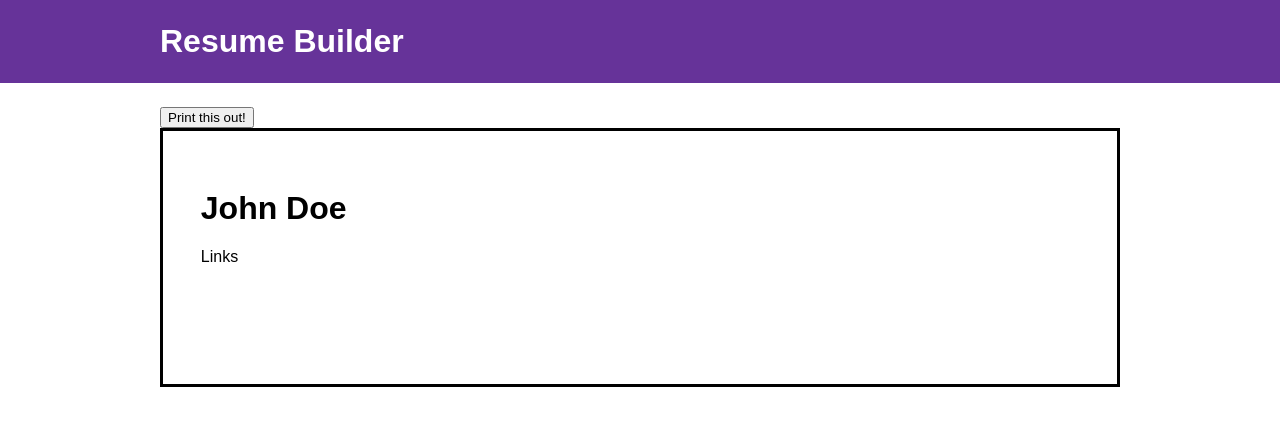
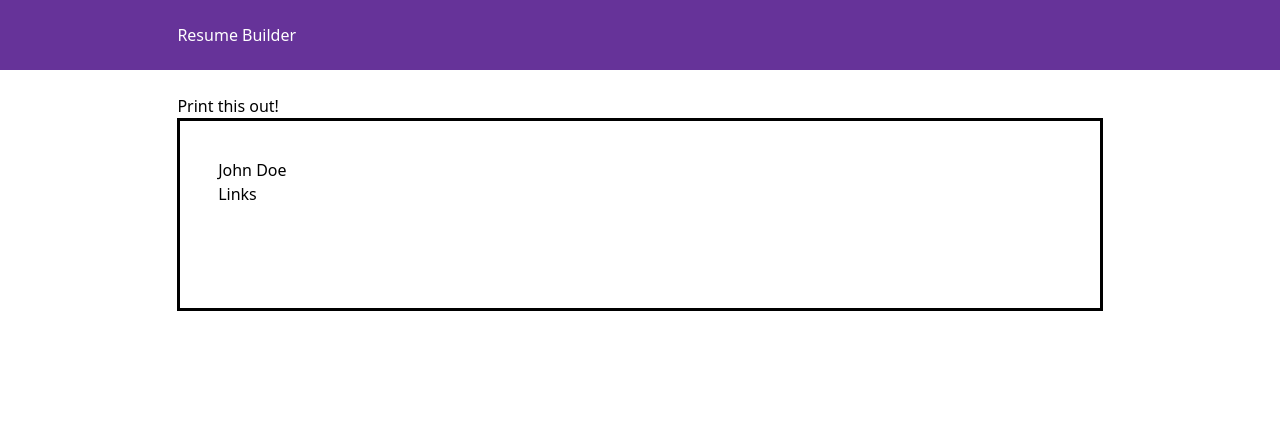
Before and after one commit to ravivarshney01/resume-builder, a Gatsby site: page / in a window 1280 px wide. Built offline with nearby package versions, Linux system fonts and the light colour scheme; Gatsby itself is replaced by a stand-in of ours.

Commit message:
setup tailwind css

```diff
--- a/gatsby-config.js
+++ b/gatsby-config.js
@@ -6,6 +6,7 @@ module.exports = {
   },
   plugins: [
     `gatsby-plugin-react-helmet`,
+    `gatsby-plugin-postcss`,
     {
       resolve: `gatsby-source-filesystem`,
       options: {
--- a/package.json
+++ b/package.json
@@ -9,6 +9,7 @@
     "gatsby-image": "^2.4.9",
     "gatsby-plugin-manifest": "^2.4.14",
     "gatsby-plugin-offline": "^3.2.13",
+    "gatsby-plugin-postcss": "^2.3.11",
     "gatsby-plugin-react-helmet": "^3.3.6",
     "gatsby-plugin-sharp": "^2.6.14",
     "gatsby-source-filesystem": "^2.3.14",
@@ -20,7 +21,8 @@
     "react-to-print": "^2.9.0"
   },
   "devDependencies": {
-    "prettier": "2.0.5"
+    "prettier": "2.0.5",
+    "tailwindcss": "^1.5.2"
   },
   "keywords": [
     "gatsby"
--- /dev/null
+++ b/postcss.config.js
@@ -0,0 +1,3 @@
+module.exports = () => ({
+  plugins: [require("tailwindcss")],
+})
--- a/src/pages/index.js
+++ b/src/pages/index.js
@@ -5,6 +5,8 @@ import Layout from "../components/layout"
 import SEO from "../components/seo"
 import ReactToPrint from "react-to-print"
 import Resume from "../components/Resume"
+import "../styles/index.css"
+
 const IndexPage = () => {
   const componentRef = useRef()
 
--- /dev/null
+++ b/src/styles/index.css
@@ -0,0 +1,5 @@
+@tailwind base;
+
+@tailwind components;
+
+@tailwind utilities;
--- /dev/null
+++ b/tailwind.config.js
@@ -0,0 +1,8 @@
+module.exports = {
+  purge: [],
+  theme: {
+    extend: {},
+  },
+  variants: {},
+  plugins: [],
+}
```
Also changed, not shown: 1 other file.
